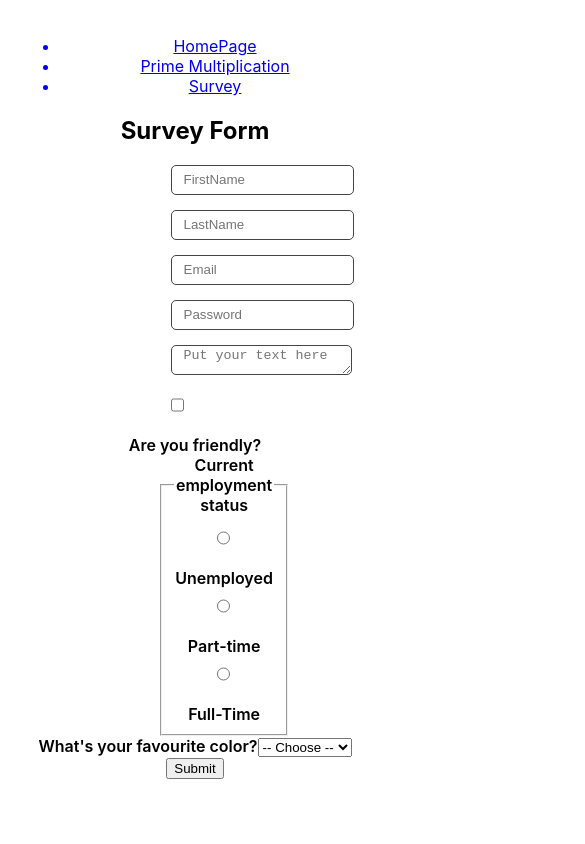
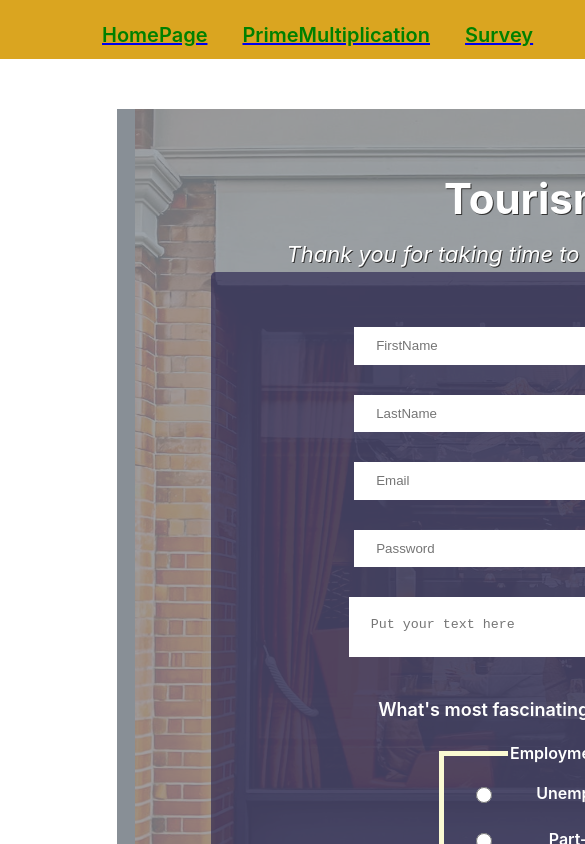
Before and after one commit to kennyoderinde/e-commerce-redux-project, a React (Create React App) app: page / in a window 390 px wide. Shown: the top 844 px of the page, 585 px wide, since content can reach past the window. Built offline with nearby package versions, Linux system fonts and the light colour scheme.

Commit message:
worked on the rsponsiveness

```diff
--- a/public/index.html
+++ b/public/index.html
@@ -14,6 +14,9 @@
       manifest.json provides metadata used when your web app is installed on a
       user's mobile device or desktop. See https://developers.google.com/web/fundamentals/web-app-manifest/
     -->
+    <link rel="preconnect" href="https://fonts.googleapis.com">
+<link rel="preconnect" href="https://fonts.gstatic.com" crossorigin>
+<link href="https://fonts.googleapis.com/css2?family=Poppins:ital,wght@0,200;0,300;0,500;0,600;0,700;1,100;1,200;1,300;1,400;1,500;1,600;1,700&display=swap" rel="stylesheet">
     <link rel="manifest" href="%PUBLIC_URL%/manifest.json" />
     <!--
       Notice the use of %PUBLIC_URL% in the tags above.
--- a/src/Components/Header/Header.css
+++ b/src/Components/Header/Header.css
@@ -0,0 +1,33 @@
+.heading-section{
+
+    width: 100vh;
+    background-color: goldenrod;
+    padding: 2px;
+    position: relative;
+    left: %;
+
+}
+.heading-ul{
+    display: flex;
+    flex-wrap: wrap;
+    margin: 15px 0 10px -70px;
+    list-style: none;
+    text-decoration: none;
+    align-content: center;
+    margin-left: 25px;
+
+
+}
+link{
+    text-decoration: none;
+}
+
+li{
+    color: green;
+    padding-left: 35px;
+    font-weight: 600;
+    font-size: 20px;
+    text-decoration: none;
+    color: ;
+    margin-top: 6px;
+}
--- a/src/Components/Header/Header.js
+++ b/src/Components/Header/Header.js
@@ -1,12 +1,13 @@
 import React from "react";
 import { Link } from "react-router-dom";
+import "./Header.css"
 
 export default function Header() {
   return (
-    <div className="">
-        <ul>
-            <Link to="/"><li>HomePage</li></Link>
-            <Link to="/multiplication-table"><li>Prime Multiplication</li></Link>
+    <div className="heading-section">
+        <ul className="heading-ul">
+            <Link to="/" className="link"><li>HomePage</li></Link>
+            <Link to="/multiplication-table"><li>PrimeMultiplication</li></Link>
             <Link to="/survey"><li>Survey</li></Link>
         </ul>
     </div>
--- a/src/pages/HomePage/HomePage.css
+++ b/src/pages/HomePage/HomePage.css
@@ -1,32 +1,259 @@
 * {
     box-sizing: border-box;
 }
-body {
+/* body {
+
     margin: 0;
     padding: 20px;
     text-align: center;
+    background: linear-gradient(to right, var(--accent-left), var(--accent-right)), url("./pexels-photo-15049185.jpeg");
+} */
+.main-container{
+    width: 100%;
+    min-height: 100vh;
+    background-color: rgba(49, 61, 74, 0.575);
+    background-size: cover;
+    background-repeat: no-repeat ;
+    position: relative;
+    font-weight: 400;
+    line-height: 1.6;
+    color: white;
+    margin: 3.125rem auto;
+
+
+
+}
+
+.bg-img{
+    opacity: 0.2;
+}
+.sub-container{
+    margin-left: 0%;
+    margin-top: -75%;
+    position: absolute;
+
+}
+.heading{
+    margin-top: 1rem;
+    font-size: 42px;
+    text-align: center;
+    margin-bottom: 5px;
+    text-align: center !important;
+    text-shadow: 1px 1px #333;
+}
+.emphasis{
+    margin: 2rem;
+    font-size: 22px;
+    text-align: center !important;
+    text-shadow: 1px 1px #333;
+
+}
+
+.page-form{
+    background: rgba(41, 35, 79, 0.651);
+    padding: 2.5rem 0.625rem;
+    border-radius: 0.3rem;
+    width: 45%;
+    margin: auto;
+    box-shadow: 5px 10px #3131313d;
+
+}
+
+input{
+    width: 60%;
+    margin: 15px 15px 15px 85px;
+    border-style: none;
+}
+.text-area{
+     width: 60%;
+     margin: 15px 15px 15px 20px;
+     padding-top: 20px;
+     padding-bottom: 40px;
+
+
 }
 input,
-.text-area
-{
-    margin-left: 43%;
+textarea {
+    margin-bottom: 15px;
+    margin-right: 15%;
+    height: 25px;
+    text-indent: 10px;
+    border-style: none;
+    align-items: center;
+    padding: 1.175rem 0.75rem;
+
 }
-input, textarea {
-    margin-bottom: 15px;
-    height: 30px;
-    text-indent: 10px;
-    border: 1px solid #444;
-    border-radius: 5px;
-    display: block;
-    align-items: center;
+
+
+/* .questn-check{
+    margin-top: 40%;
+} */
+.is-friendly{
+    margin-left: 55px;
+    font-weight: 600;
+    font-size: 18px;
 }
 
 fieldset{
-    width: 25%;
-    margin-left: 40%;
+    width: 40%;
+    display: grid;
+    border: 5px solid lightgoldenrodyellow;
+    margin: 10px 0 15px 30%;
+
 
 }
-legend,
-label{
+legend{
     font-weight: 600;
+
 }
+.employ-label{
+    font-weight: 600;
+    margin-top: -37px;
+}
+
+input[type="radio"],
+input[type="checkbox"] {
+    width: 1rem;
+    height: 1rem;
+    margin-top: 15px;
+    margin-left: 20px;
+
+}
+input[type="checkbox"] {
+    margin-right: 0.5rem;
+}
+
+.last-label{
+    font-size: 18px;
+    font-weight: 600;
+    margin: 0 20% 20px 10%;
+
+}
+.select{
+    width: 30%;
+    padding: 5px 15px 5px 0;
+    color: #333;
+    font-size: 18px;
+    font-weight: 600;
+    border-style: none;
+    margin-left:10px;
+    background-color: lightgoldenrodyellow;
+    box-shadow: 5px 10px #3131313d;
+}
+button{
+     border: none;
+     background-color: lightgoldenrodyellow;
+     cursor: pointer;
+     color: #333;
+     padding: 0.3rem;
+     font-size: 20px;
+     font-weight: 600;
+     width: 30%;
+     margin: 20px 0 15px 4%;
+     box-shadow: 5px 10px #3131313d;
+
+}
+
+@media screen and (max-width: 1141px) {
+
+    .heading{
+        margin-top: -200px;
+    }
+    .page-form{
+        width: 80%;
+    }
+    .text-area{
+        margin-left: -25px;
+        margin-bottom: 20px;
+    }
+    .is-tasty{
+        margin-bottom: 20px;
+        margin-left: -70px;
+    }
+    fieldset{
+        margin-left: 25%;
+    }
+    .last-label{
+        margin-left: 65px;
+    }
+}
+
+@media screen and (max-width: 540px) {
+
+    .main-container{
+        margin-left: 30%;
+    }
+    .heading{
+        margin-top: -550px;
+    }
+
+    .page-form{
+        width: 80%;
+    }
+    .text-area{
+        margin-left: 35px;
+        margin-bottom: 20px;
+    }
+    .is-friendly{
+        margin-left: 20px;
+    }
+    fieldset{
+        margin-left: 30%;
+    }
+}
+
+
+
+@media screen and (max-width: 370px) {
+
+    .main-container{
+        width: 240%;
+        background-size: cover;
+    }
+
+    .heading{
+        margin-top: -320px;
+    }
+    input{
+        margin-left: 70px;
+    }
+    .text-area{
+        margin-left: -20px;
+    }
+    .is-friendly{
+        margin-left: 20px;
+        margin-bottom: -10px;
+    }
+    fieldset{
+        margin-left: 28%;
+    }
+    input[type="radio"] {
+        margin-left: 10PX;
+        }
+    .employ-label{
+        padding-left: 12px;
+    }
+    .select{
+        margin-left: -15px;
+    }
+}
+
+@media screen and (max-width: 280px) {
+    .heading{
+        margin-top: -450px;
+    }
+}
+
+@media screen and (max-width: 412px) {
+
+    .main-container{
+        width: 240%;
+        background-size: cover;
+    }
+    .heading{
+        margin-top: -250px;
+    }
+    .text-area{
+        margin-left: -20px;
+    }
+}
--- a/src/pages/HomePage/HomePage.js
+++ b/src/pages/HomePage/HomePage.js
@@ -1,6 +1,8 @@
 import React from 'react'
 import "./HomePage.css"
 import { useState } from 'react'
+
+
 
 export default function HomePage() {
   // const [formData, setFormData] = useState(
@@ -40,9 +42,18 @@ console.log(formData.employment)
     console.log(formData);
   }
   return (
-    <div>
-      <h2>Survey Form</h2>
-        <form onSubmit={handleSubmit}>
+    <div className='main-container'>
+    <img
+      className='bg-img'
+        width={900}
+        height={1000}
+        src={require("./pexels-photo-15049185.jpeg")}
+        alt={"the background "}
+      />
+      <div className='sub-container'>
+        <h2 className='heading'>Tourism Form</h2>
+        <em className='emphasis'>Thank you for taking time to help us improve the platform</em>
+          <form onSubmit={handleSubmit} className="page-form">
             <input
               onChange={handleFormData}
               type="text"
@@ -87,17 +98,20 @@ console.log(formData.employment)
               value={formData.comments}
             />
 
+            <br></br>
+          <label htmlFor="isFriendly" className='is-friendly'> What's most fascinating about tourism here?</label>
+
           <input
             type="checkbox"
             id="isFriendly"
             checked={formData.isFirendly}  //instead of the value attribute use checked 4 checked box
             onChange={handleFormData}
             name="isFriendly"
+            className='questn-check'
           />
-        <label htmlFor="isFriendly"> Are you friendly?</label>
 
           <fieldset className='fieldset'>
-          <legend>Current employment status</legend>
+            <legend>Employment Status </legend>
 
             <input
               type="radio"
@@ -106,7 +120,7 @@ console.log(formData.employment)
               value="unemployed"
               onChange={handleFormData}
             />
-          <label htmlFor="unemployed">Unemployed</label>
+            <label htmlFor="unemployed" className='employ-label'>Unemployed</label>
 
             <input
               type="radio"
@@ -115,7 +129,7 @@ console.log(formData.employment)
               value="part-time"
               onChange={handleFormData}
             />
-          <label htmlFor="part-time">Part-time</label>
+            <label htmlFor="part-time" className='employ-label'>Part-time</label>
 
             <input
               type="radio"
@@ -124,24 +138,25 @@ console.log(formData.employment)
               value="full-time"
               onChange={handleFormData}
             />
-          <label htmlFor="full-time">Full-Time</label>
+            <label htmlFor="full-time" className='employ-label'>Full-Time</label>
           </fieldset>
 
-        <label htmlFor="full-time">What's your favourite color?</label>
+          <label htmlFor="full-time" className='last-label'>What's your favourite color?</label> <br></br>
           <select
               id='favColor'
               value={formData.favColor}
               onChange={handleFormData}
               name="favColor"
+              className='select'
           >
-          <option value="" >-- Choose --</option>
-          <option value="red" >Red</option>
-          <option value="orange" >Orange</option>
-          <option value="yellow" >Yellow</option>
-          <option value="green" >Green</option>
-          <option value="blue" >Blue</option>
-          <option value="indigo" >Indigo</option>
-          <option value="violet" >Violet</option>
+            <option value="" >Travel Packages</option>
+            <option value="red" >Vacations</option>
+            <option value="orange" >Tour</option>
+            <option value="yellow" >Events</option>
+            <option value="green" >Hotels</option>
+            <option value="blue" >Cars</option>
+            <option value="indigo" >Groups</option>
+            <option value="violet" >Blog</option>
           </select>
 
 
@@ -149,5 +164,6 @@ console.log(formData.employment)
 
           </form>
       </div>
+    </div>
   )
 }
--- a/src/pages/MultiplicationTable.js
+++ b/src/pages/MultiplicationTable.js
@@ -34,9 +34,9 @@ function MultiplicationTable() {
   }
 
   return (
-    <div className='container'>
+    <div className='big-container'>
       <h1>Prime Numbers Multiplication Table</h1>
-      <label className='head-label'>
+      <label className='num-input-container'>
         Number of Primes:
         <input className='input-box' type="number" value={numPrimes} onChange={handleNumPrimesChange} />
       </label> <br></br>
```
Also changed, not shown: src/pages/IsPrime.css (+40 -19 lines), src/pages/Survey/Survey.js (+9 -0 lines), public/robots.txt, src/pages/HomePage/pexels-photo-15049185.jpeg (added), 1 other file (tests, documents, lock files or other folders). Lines whose indentation alone changed are shown as unchanged.
